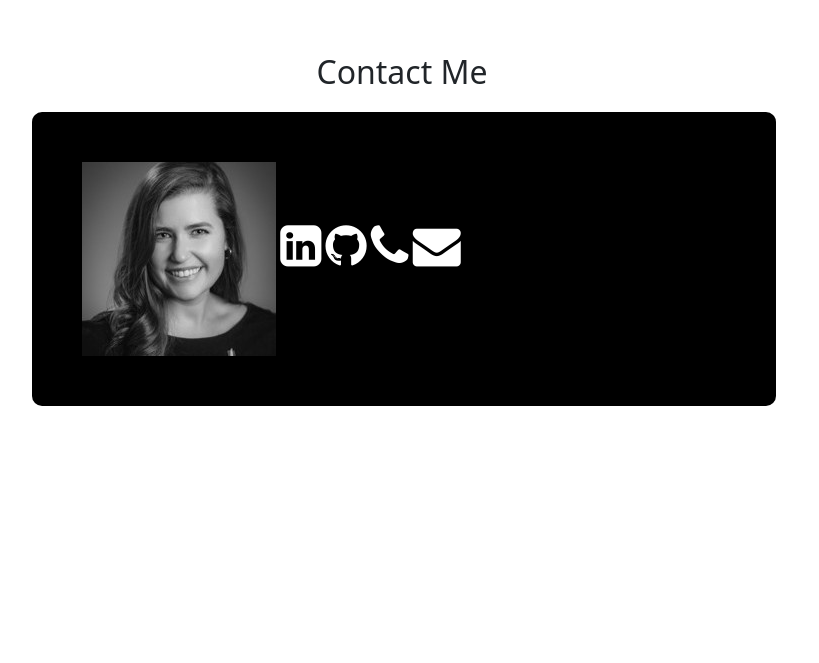
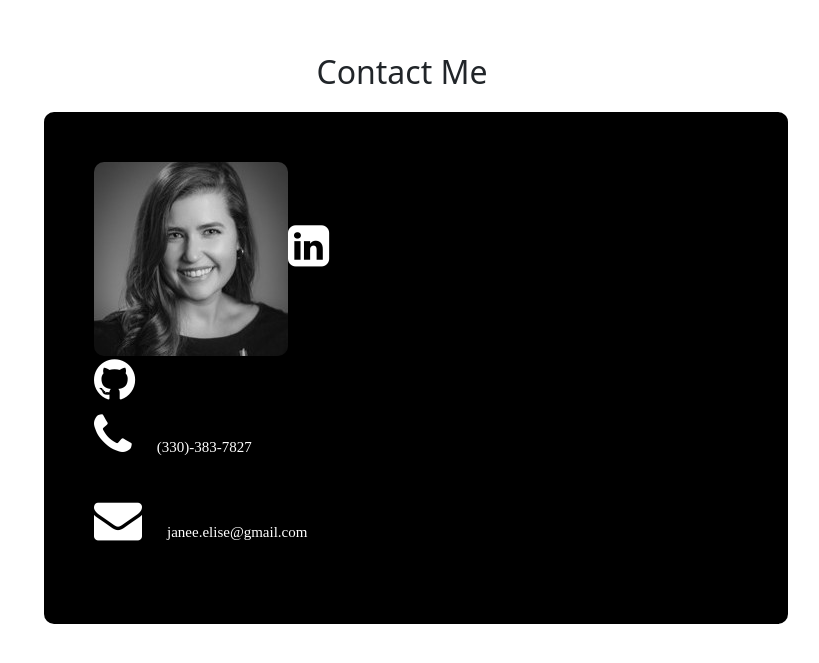
Before and after one commit to janee-elise-mays/professional-materials, a plain HTML site: page index.html in a window 1280 px wide. Shown: the part 1916-2579 px from the top of the page, without its empty margins (238-1057 px from the left). Before the commit the page ends 2422 px from the top, so only its background shows below. Drawn offline with nearby package versions, Linux system fonts and the light colour scheme.

Commit message:
added hrefs for contact icons

```diff
--- a/assets/css/style.css
+++ b/assets/css/style.css
@@ -126,6 +126,9 @@ p{
     padding-left: 25px;
     padding-right: 25px;
 }
+a{
+    text-decoration: none;
+}
 .project-1 {
     /* display: flex; */
     margin-left: 100px;
@@ -166,3 +169,7 @@ p{
     margin-left: 200px;
     margin-bottom: 100px;
 }
+.contact p{
+    color:white;
+    border:none;
+}
--- a/index.html
+++ b/index.html
@@ -82,16 +82,21 @@
         <div class="row">
             <div class="project-1 col-md-3">
                 <!-- https://unsplash.com/photos/uHburIG0awQ -->
-                <a href="https://github.com/kekons4/Use-it-or-lose-it"></a>
+                <a href="https://janee-elise-mays.github.io/Use-it-or-lose-it/">
                 <h3>Use it or lose it</h3>
+            </a>
             </div>
             <div class="project-2 col-md-3">
                 <!-- https://unsplash.com/photos/3HrBXxl82e0?utm_source=unsplash&utm_medium=referral&utm_content=creditShareLink -->
+                <a href="https://janee-elise-mays.github.io/professional-work-day-scheduler/">
                 <h3>Professional Workday Scheduler</h3>
+            </a>
             </div>
             <div class="project-3 col-md-3">
                 <!-- https://unsplash.com/photos/qnb_y3ZDauU -->
+                <a href="https://janee-elise-mays.github.io/jm-code-quiz/">
                 <h3>Code Quiz</h3>
+            </a>
             </div>
         </div>
         <br>
@@ -104,15 +109,18 @@
         <br>
         <h4 id="contact-me" style="text-align: center; margin-bottom: 20px; font-size: 2rem;">Contact Me</h4>
         <div class="container">
-        <div class="row">
+        <!-- <div class="row"> -->
             <div class="contact col-md-8">
-                <img src="./assets/images/jm-headshot.jpg" alt="A headshot photo of web developer" class="image-1"/>
-                <i class="fa fa-linkedin-square" style="font-size:48px;color:white"></i>
-                <i class="fa fa-github" style="font-size:48px;color:white"></i>
-                <i class="fa fa-phone" style="font-size:48px;color:white"></i>
-                <i class="fa fa-envelope" style="font-size:48px;color:white"></i>
+                <img src="./assets/images/jm-headshot.jpg" alt="A headshot photo of web developer" class="image-1" style="border-radius: 10px;/>
+                <a href="https://www.linkedin.com/in/janee-mays/"><i class="fa fa-linkedin-square" style="font-size:48px;color:white"></i></a>
+                <br>
+                <a href="https://github.com/janee-elise-mays"><i class="fa fa-github" style="font-size:48px;color:white"></i></a>
+                <br>
+                <i class="fa fa-phone" style="font-size:48px;color:white"><p>(330)-383-7827</p></i>
+                <br>
+                <i class="fa fa-envelope" style="font-size:48px;color:white"><p>janee.elise@gmail.com</p></i>
             </div>
-        </div>
+        <!-- </div> -->
         </div>
     </main>
 </body>
```
